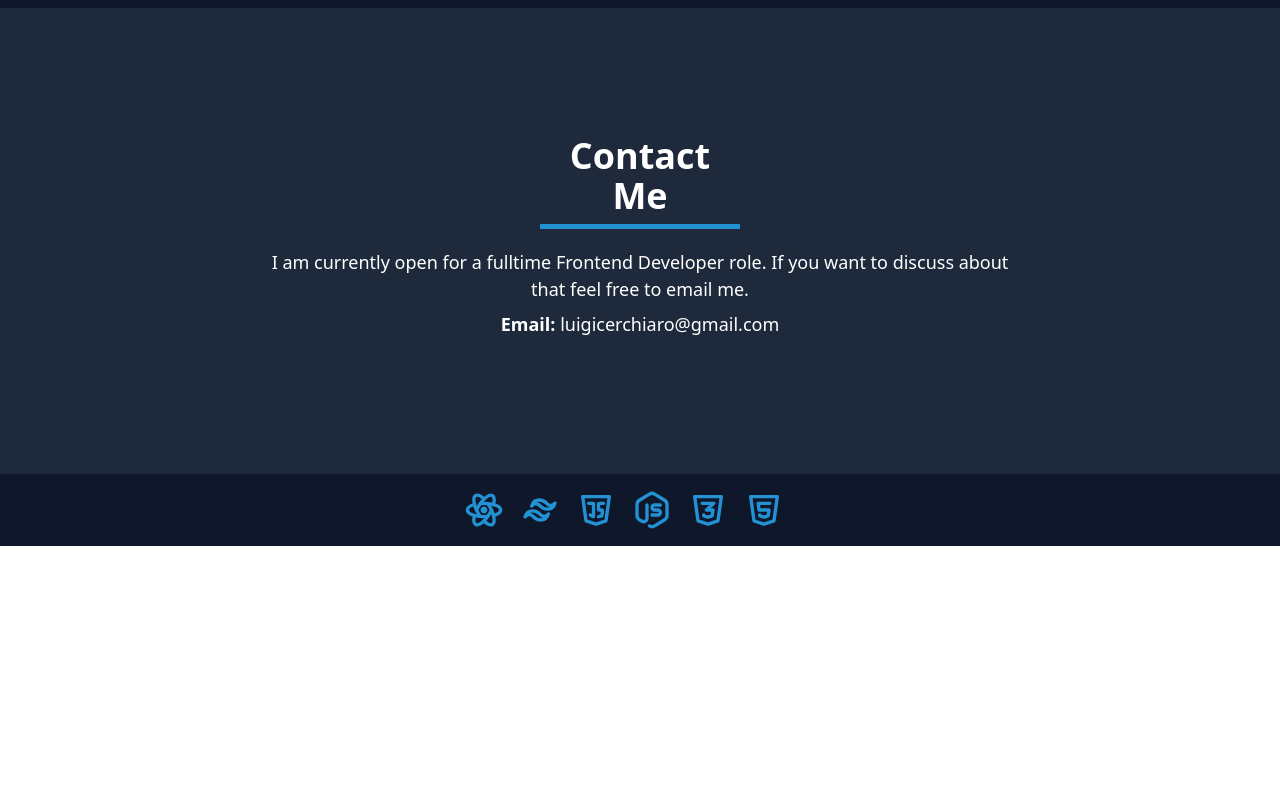
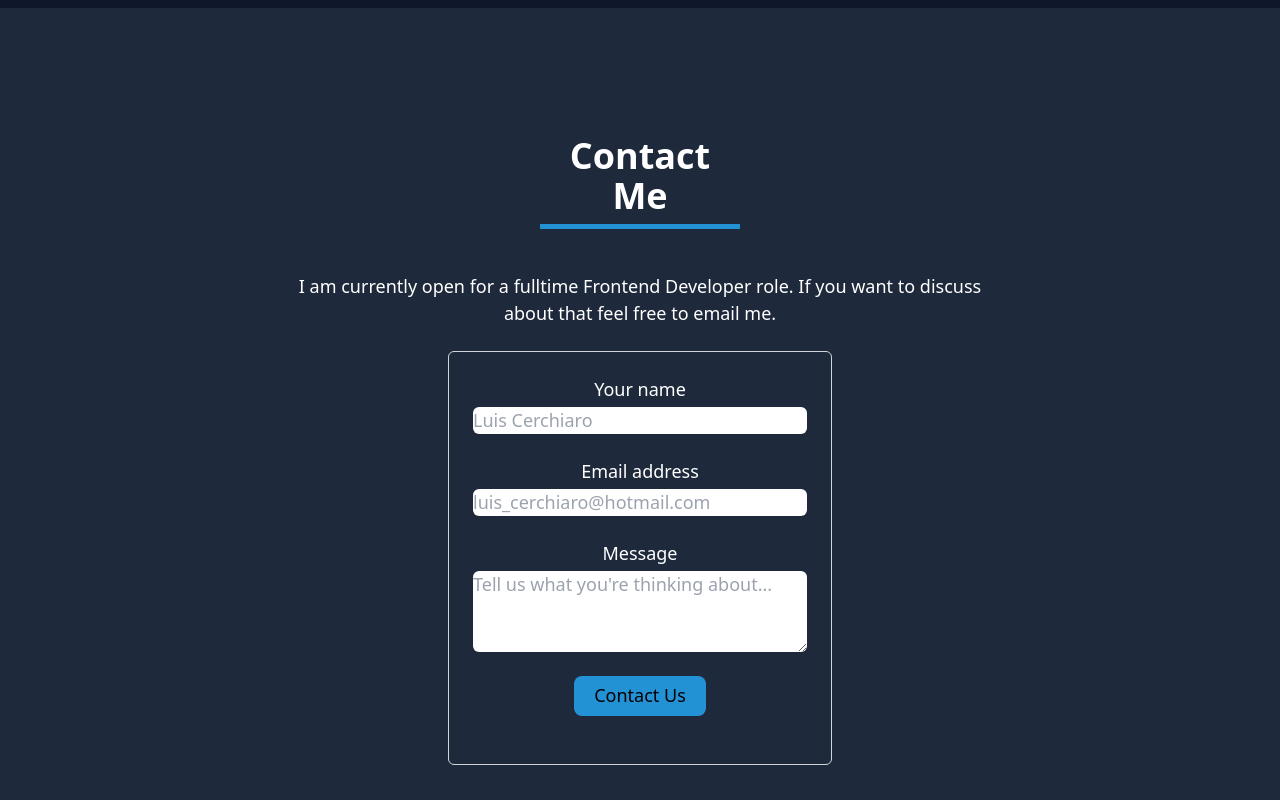
Before and after one commit to Luis-Cerchiaro/portafolio, a React (Vite) app: page / in a window 1280 px wide. Shown: the part 2840-3640 px from the top of the page. Before the commit the page ends 3386 px from the top, so only its background shows below. Built offline with nearby package versions, Linux system fonts and the light colour scheme.

Commit message:
advances

```diff
--- a/src/components/Contact.jsx
+++ b/src/components/Contact.jsx
@@ -5,18 +5,103 @@ const Contact = () => {
 
   return (
     <section className="bg-secondary px-5 py-32" id="contact">
-      <div className="text-center md:w-[60%] mx-auto text-white">
-
-        <h2 className="text-4xl font-bold mb-5 border-b-[5px] w-[200px] mx-auto border-[#2392d4ff] pb-2">
+      <div className="text-center md:w-[60%] mx-auto ">
+        <h2 className="text-4xl font-bold mb-5 border-b-[5px] w-[200px] mx-auto border-[#2392d4ff] pb-2 text-white">
           {t("contact-me")}
         </h2>
 
-        <p>{t("contact-description")}</p>
+        <p className="text-white p-6">{t("contact-description")}</p>
 
-        <p className="py-2">
-          <span className="font-bold">{t("contact-email")} </span>{" "}luigicerchiaro@gmail.com
-        </p>
+        <div className="w-full md:w-96 md:max-w-full mx-auto">
+          <div className="p-6 border border-gray-300 sm:rounded-md">
+            <form
+              action="https://public.herotofu.com/v1/671f4850-64e0-11ef-b56a-996140013c43"
+              method="post"
+              accept-charset="UTF-8"
+            >
+              <label className="block mb-6">
+                <span className="text-white">Your name</span>
+                <input
+                  type="text"
+                  name="name"
+                  className="
+            block
+            w-full
+            mt-1
+            border-gray-300
+            rounded-md
+            shadow-sm
+            focus:border-indigo-300
+            focus:ring
+            focus:ring-indigo-200
+            focus:ring-opacity-50
+          "
+                  placeholder="Luis Cerchiaro"
+                />
+              </label>
+              <label className="block mb-6">
+                <span className="text-white">Email address</span>
+                <input
+                  name="email"
+                  type="email"
+                  className="
+            block
+            w-full
+            mt-1
+            border-gray-300
+            rounded-md
+            shadow-sm
+            focus:border-indigo-300
+            focus:ring
+            focus:ring-indigo-200
+            focus:ring-opacity-50
+          "
+                  placeholder="luis_cerchiaro@hotmail.com"
+                  required
+                />
+              </label>
+              <label className="block mb-6">
+                <span className="text-white">Message</span>
+                <textarea
+                  name="message"
+                  className="
+            block
+            w-full
+            mt-1
+            border-gray-300
+            rounded-md
+            shadow-sm
+            focus:border-indigo-300
+            focus:ring
+            focus:ring-indigo-200
+            focus:ring-opacity-50
+          "
+                  rows="3"
+                  placeholder="Tell us what you're thinking about..."
+                ></textarea>
+              </label>
+              <div className="mb-6">
+                <button
+                  type="submit"
+                  className="
+            h-10
+            px-5
 
+            bg-[#2392d4ff]
+            rounded-lg
+            transition-colors
+            duration-150
+            focus:shadow-outline
+            hover:bg-[#235ed4]
+          "
+                >
+                  Contact Us
+                </button>
+              </div>
+
+            </form>
+          </div>
+        </div>
       </div>
     </section>
   );
```
